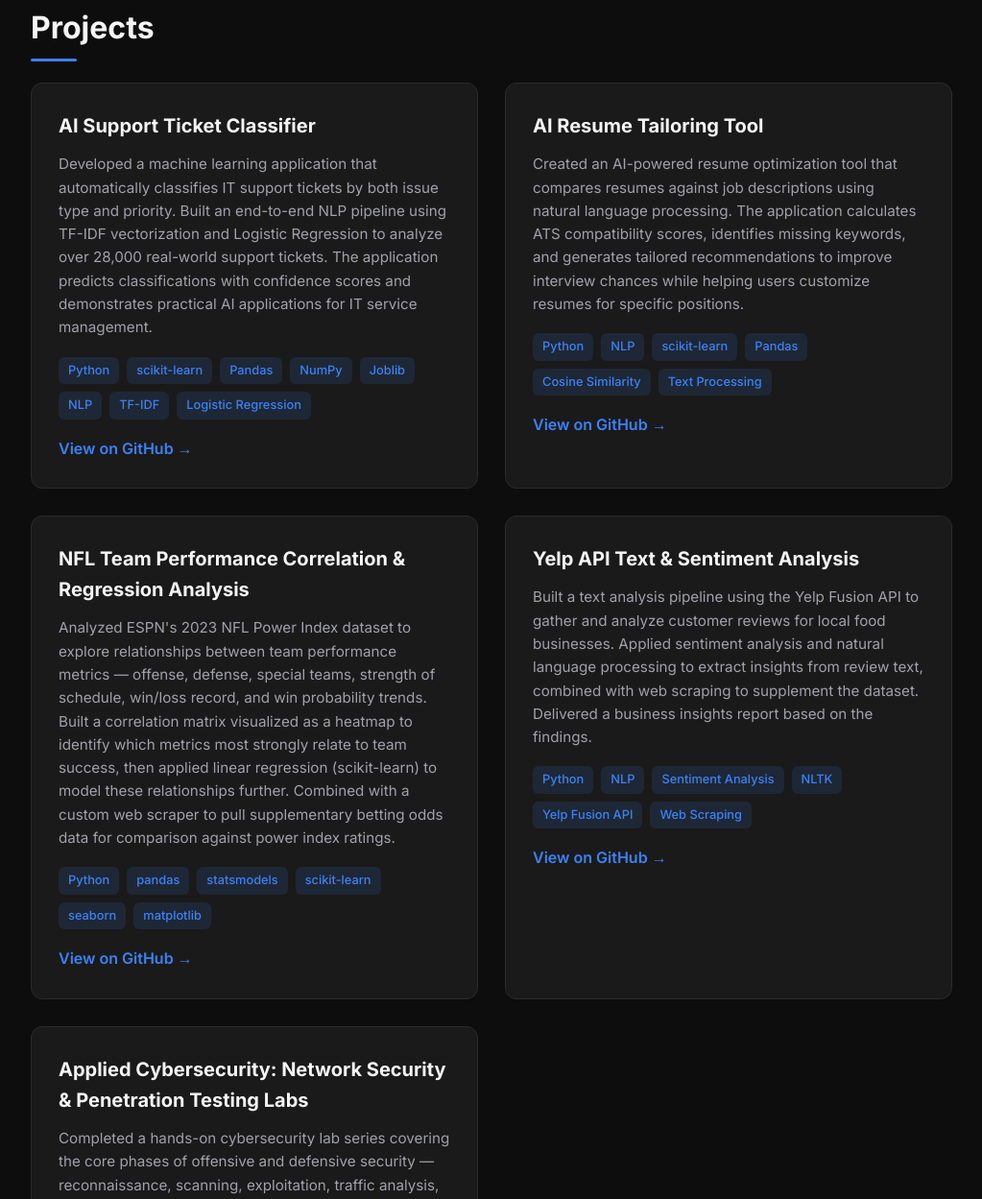
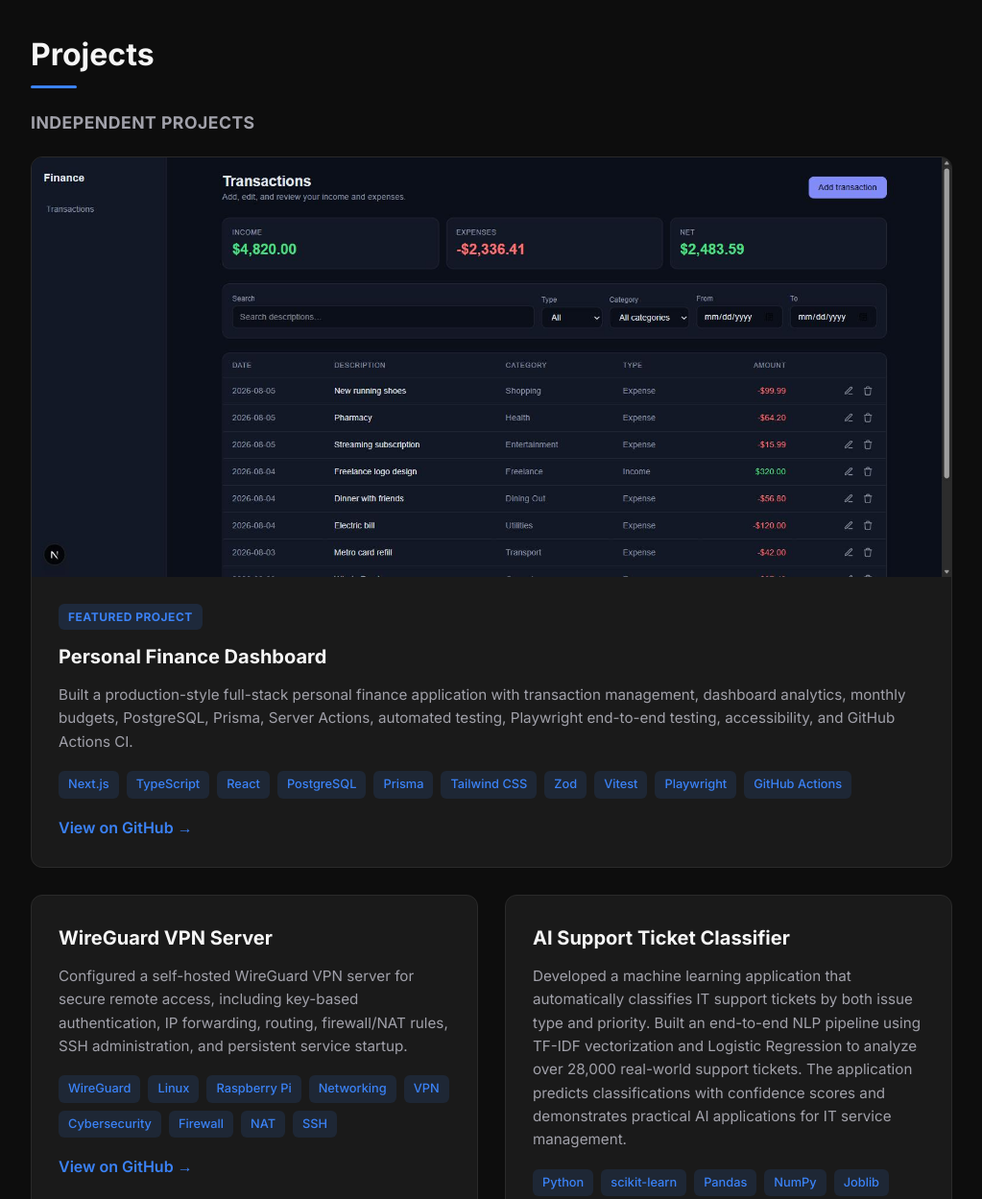
Before and after one commit to yvandor/yvandor.github.io, a plain HTML site: page index.html in a window 1280 px wide. Shown: the part 1349-2598 px from the top of the page at 96% size, without its empty margins (128-1151 px from the left). Drawn offline with Linux system fonts and the light colour scheme.

Commit message:
Add finance dashboard and WireGuard projects, restructure portfolio
Feature the Personal Finance Dashboard (with a real screenshot) and add
the WireGuard VPN Server project, both linked from their GitHub repos.
Split Projects into Independent Projects and Coursework groups, and
reorder so the strongest independent work leads.

Also fixes a bug where all content stayed invisible if JavaScript
failed to load (fade-in defaulted to hidden), adds prefers-reduced-motion
support, adds a favicon plus Open Graph/Twitter metadata for link
previews, and expands About/Skills to reflect full-stack, networking,
and cybersecurity work.

```diff
--- a/index.html
+++ b/index.html
@@ -4,7 +4,19 @@
 <meta charset="UTF-8">
 <meta name="viewport" content="width=device-width, initial-scale=1.0">
 <title>Yvan Dorantes | Portfolio</title>
-<meta name="description" content="Yvan Dorantes - Information Systems and Business Analytics graduate specializing in AI, data analytics, and IT.">
+<meta name="description" content="Yvan Dorantes - Information Systems and Business Analytics graduate specializing in full-stack development, AI, data analytics, IT, and cybersecurity.">
+<link rel="canonical" href="https://yvandor.github.io/">
+<meta property="og:type" content="website">
+<meta property="og:url" content="https://yvandor.github.io/">
+<meta property="og:site_name" content="Yvan Dorantes Portfolio">
+<meta property="og:title" content="Yvan Dorantes | Portfolio">
+<meta property="og:description" content="Information Systems and Business Analytics graduate specializing in full-stack development, AI, data analytics, IT, and cybersecurity.">
+<meta property="og:image" content="https://yvandor.github.io/assets/projects/finance-dashboard.jpg">
+<meta name="twitter:card" content="summary_large_image">
+<meta name="twitter:title" content="Yvan Dorantes | Portfolio">
+<meta name="twitter:description" content="Information Systems and Business Analytics graduate specializing in full-stack development, AI, data analytics, IT, and cybersecurity.">
+<meta name="twitter:image" content="https://yvandor.github.io/assets/projects/finance-dashboard.jpg">
+<link rel="icon" type="image/svg+xml" href="assets/favicon.svg">
 <link rel="preconnect" href="https://fonts.googleapis.com">
 <link rel="preconnect" href="https://fonts.gstatic.com" crossorigin>
 <link href="https://fonts.googleapis.com/css2?family=Inter:wght@400;500;600;700;800&display=swap" rel="stylesheet">
@@ -47,14 +59,38 @@
 <section class="section" id="about">
 <div class="section-inner fade-in">
 <h2 class="section-title">About</h2>
-<p class="about-text">I'm an Information Systems and Business Analytics graduate from The University of Texas at El Paso with experience in IT support, security operations, and AI-powered software development. I enjoy building practical applications using Python, machine learning, and data analytics to solve real-world problems. I'm currently seeking opportunities in IT, business analytics, and AI where I can continue developing scalable, data-driven solutions while expanding my technical expertise.</p>
+<p class="about-text">I'm an Information Systems and Business Analytics graduate from The University of Texas at El Paso with experience in IT support, security operations, and full-stack, AI-powered software development. I enjoy building practical, production-style systems — from full-stack web applications and machine learning pipelines to self-hosted network infrastructure — using tools like Next.js, Python, and Linux to solve real-world problems. I'm currently seeking opportunities in software development, IT, and cybersecurity where I can continue building scalable, secure, data-driven solutions.</p>
 </div>
 </section>
 
 <section class="section" id="projects">
 <div class="section-inner fade-in">
 <h2 class="section-title">Projects</h2>
+
+<h3 class="projects-subheading">Independent Projects</h3>
 <div class="projects-grid">
+<article class="project-card featured">
+<div class="project-image">
+<img src="assets/projects/finance-dashboard.jpg" alt="Personal Finance Dashboard showing transaction overview with income, expense, and net summary cards" loading="lazy" width="1568" height="716">
+</div>
+<div class="project-body">
+<span class="featured-badge">Featured Project</span>
+<h3>Personal Finance Dashboard</h3>
+<p>Built a production-style full-stack personal finance application with transaction management, dashboard analytics, monthly budgets, PostgreSQL, Prisma, Server Actions, automated testing, Playwright end-to-end testing, accessibility, and GitHub Actions CI.</p>
+<div class="tech-tags">
+<span>Next.js</span><span>TypeScript</span><span>React</span><span>PostgreSQL</span><span>Prisma</span><span>Tailwind CSS</span><span>Zod</span><span>Vitest</span><span>Playwright</span><span>GitHub Actions</span>
+</div>
+<a class="project-link" href="https://github.com/yvandor/personal-finance-dashboard" target="_blank" rel="noopener">View on GitHub &rarr;</a>
+</div>
+</article>
+<article class="project-card">
+<h3>WireGuard VPN Server</h3>
+<p>Configured a self-hosted WireGuard VPN server for secure remote access, including key-based authentication, IP forwarding, routing, firewall/NAT rules, SSH administration, and persistent service startup.</p>
+<div class="tech-tags">
+<span>WireGuard</span><span>Linux</span><span>Raspberry Pi</span><span>Networking</span><span>VPN</span><span>Cybersecurity</span><span>Firewall</span><span>NAT</span><span>SSH</span>
+</div>
+<a class="project-link" href="https://github.com/yvandor/wireguard-vpn-homelab" target="_blank" rel="noopener">View on GitHub &rarr;</a>
+</article>
 <article class="project-card">
 <h3>AI Support Ticket Classifier</h3>
 <p>Developed a machine learning application that automatically classifies IT support tickets by both issue type and priority. Built an end-to-end NLP pipeline using TF-IDF vectorization and Logistic Regression to analyze over 28,000 real-world support tickets. The application predicts classifications with confidence scores and demonstrates practical AI applications for IT service management.</p>
@@ -71,6 +107,10 @@
 </div>
 <a class="project-link" href="https://github.com/yvandor/ai-resume-screener" target="_blank" rel="noopener">View on GitHub &rarr;</a>
 </article>
+</div>
+
+<h3 class="projects-subheading">Coursework Projects</h3>
+<div class="projects-grid">
 <article class="project-card">
 <h3>NFL Team Performance Correlation &amp; Regression Analysis</h3>
 <p>Analyzed ESPN's 2023 NFL Power Index dataset to explore relationships between team performance metrics — offense, defense, special teams, strength of schedule, win/loss record, and win probability trends. Built a correlation matrix visualized as a heatmap to identify which metrics most strongly relate to team success, then applied linear regression (scikit-learn) to model these relationships further. Combined with a custom web scraper to pull supplementary betting odds data for comparison against power index ratings.</p>
@@ -93,6 +133,7 @@
   <div class="tech-tags">
   <span>Kali Linux</span><span>Nmap</span><span>Wireshark</span><span>Metasploit</span><span>Netcat</span><span>Shodan</span><span>WebGoat</span><span>CrypTool 2</span><span>Threat Modeling</span>
   </div>
+  <p class="no-repo-note">Coursework — no public repository</p>
   </article>
 </div>
 </div>
@@ -103,8 +144,12 @@
 <h2 class="section-title">Skills</h2>
 <div class="skills-grid">
 <div class="skill-card">
-<h3>Programming</h3>
-<ul><li>Python</li><li>SQL</li></ul>
+<h3>Full-Stack Development</h3>
+<ul><li>TypeScript</li><li>JavaScript</li><li>Next.js</li><li>React</li><li>Python</li><li>SQL</li><li>PostgreSQL</li><li>Prisma</li><li>Tailwind CSS</li><li>Zod</li></ul>
+</div>
+<div class="skill-card">
+<h3>Testing and DevOps</h3>
+<ul><li>Vitest</li><li>Playwright</li><li>GitHub Actions</li><li>Git</li><li>GitHub</li><li>Visual Studio Code</li></ul>
 </div>
 <div class="skill-card">
 <h3>Machine Learning and AI</h3>
@@ -115,16 +160,12 @@
 <ul><li>Pandas</li><li>NumPy</li><li>Power BI</li><li>Tableau</li><li>Microsoft Excel</li><li>Microsoft Access</li></ul>
 </div>
 <div class="skill-card">
-<h3>IT and Systems</h3>
-<ul><li>Windows 10/11</li><li>Linux</li><li>Microsoft 365</li><li>Technical Support</li><li>Network Troubleshooting</li><li>Active Directory (basic)</li><li>Ticketing Systems</li></ul>
+<h3>Networking and Security</h3>
+<ul><li>WireGuard</li><li>VPN</li><li>Firewall / NAT</li><li>Wireshark</li><li>Nmap</li><li>TCP/IP</li><li>DNS</li><li>DHCP</li><li>Cybersecurity Fundamentals</li></ul>
 </div>
 <div class="skill-card">
-<h3>Networking and Security</h3>
-<ul><li>Wireshark</li><li>Nmap</li><li>TCP/IP</li><li>DNS</li><li>DHCP</li><li>Cybersecurity Fundamentals</li></ul>
-</div>
-<div class="skill-card">
-<h3>Development Tools</h3>
-<ul><li>Git</li><li>GitHub</li><li>Visual Studio Code</li></ul>
+<h3>IT and Systems</h3>
+<ul><li>Windows 10/11</li><li>Linux</li><li>Raspberry Pi</li><li>Microsoft 365</li><li>Technical Support</li><li>Network Troubleshooting</li><li>Active Directory (basic)</li><li>Ticketing Systems</li></ul>
 </div>
 </div>
 </div>
--- a/script.js
+++ b/script.js
@@ -1,6 +1,17 @@
-// Fade-in on scroll
+// Fade-in on scroll (progressive enhancement — content is visible by default;
+// this class opts back into the animated hidden state, only when JS runs)
+document.documentElement.classList.add('js');
+
 const faders = document.querySelectorAll('.fade-in');
-const appearOptions = { threshold: 0.15, rootMargin: '0px 0px -60px 0px' };
+const prefersReducedMotion = window.matchMedia('(prefers-reduced-motion: reduce)').matches;
+
+if (prefersReducedMotion) {
+  faders.forEach((fader) => fader.classList.add('visible'));
+} else {
+  // threshold: 0 so long sections (e.g. Projects) reveal as soon as they
+  // start entering view, rather than requiring 15% of their total height
+  // to be on screen at once — which very tall sections may never reach.
+  const appearOptions = { threshold: 0, rootMargin: '0px 0px -60px 0px' };
 
   const appearOnScroll = new IntersectionObserver((entries, observer) => {
     entries.forEach((entry) => {
@@ -12,6 +23,7 @@ const appearOnScroll = new IntersectionObserver((entries, observer) => {
   }, appearOptions);
 
   faders.forEach((fader) => appearOnScroll.observe(fader));
+}
 
 // Mobile nav toggle
 const navToggle = document.getElementById('navToggle');
--- a/styles.css
+++ b/styles.css
@@ -99,6 +99,16 @@ a { color: inherit; text-decoration: none; }
 
 .about-text { color: var(--text-muted); font-size: 1.1rem; max-width: 760px; }
 
+.projects-subheading {
+  font-size: 1.1rem;
+  font-weight: 700;
+  color: var(--text-muted);
+  text-transform: uppercase;
+  letter-spacing: 0.5px;
+  margin: 48px 0 20px;
+}
+.section-title + .projects-subheading { margin-top: 0; }
+
 .projects-grid { display: grid; grid-template-columns: repeat(auto-fit, minmax(320px, 1fr)); gap: 28px; }
 .project-card {
   background: var(--card-bg);
@@ -110,6 +120,40 @@ a { color: inherit; text-decoration: none; }
 .project-card:hover { transform: translateY(-6px); border-color: var(--accent); }
 .project-card h3 { font-size: 1.25rem; margin-bottom: 12px; }
 .project-card p { color: var(--text-muted); margin-bottom: 18px; font-size: 0.95rem; }
+.no-repo-note { color: var(--text-muted); font-size: 0.85rem; font-style: italic; margin-top: -8px; }
+
+.project-card.featured {
+  grid-column: 1 / -1;
+  padding: 0;
+  overflow: hidden;
+  display: flex;
+  flex-direction: column;
+}
+.project-card.featured .project-image {
+  width: 100%;
+  aspect-ratio: 1568 / 716;
+  background: var(--bg-alt);
+  overflow: hidden;
+}
+.project-card.featured .project-image img {
+  width: 100%;
+  height: 100%;
+  object-fit: cover;
+  display: block;
+}
+.project-card.featured .project-body { padding: 28px; }
+.featured-badge {
+  display: inline-block;
+  background: rgba(59, 130, 246, 0.15);
+  color: var(--accent);
+  font-size: 0.75rem;
+  font-weight: 700;
+  text-transform: uppercase;
+  letter-spacing: 0.5px;
+  padding: 4px 10px;
+  border-radius: 6px;
+  margin-bottom: 12px;
+}
 .tech-tags { display: flex; flex-wrap: wrap; gap: 8px; margin-bottom: 18px; }
 .tech-tags span {
   background: rgba(59, 130, 246, 0.12);
@@ -141,8 +185,14 @@ a { color: inherit; text-decoration: none; }
 
 .footer { text-align: center; padding: 32px 24px; color: var(--text-muted); font-size: 0.85rem; border-top: 1px solid var(--border); }
 
-.fade-in { opacity: 0; transform: translateY(24px); transition: opacity 0.7s ease, transform 0.7s ease; }
-.fade-in.visible { opacity: 1; transform: translateY(0); }
+.fade-in { opacity: 1; transform: none; }
+.js .fade-in { opacity: 0; transform: translateY(24px); transition: opacity 0.7s ease, transform 0.7s ease; }
+.js .fade-in.visible { opacity: 1; transform: translateY(0); }
+
+@media (prefers-reduced-motion: reduce) {
+  .js .fade-in { opacity: 1; transform: none; transition: none; }
+  .project-card:hover, .skill-card:hover, .btn:hover { transform: none; }
+}
 
 @media (max-width: 768px) {
   .nav-links {
```
Also changed, not shown: assets/favicon.svg (added), assets/projects/finance-dashboard.jpg (added). Lines whose indentation alone changed are shown as unchanged.
